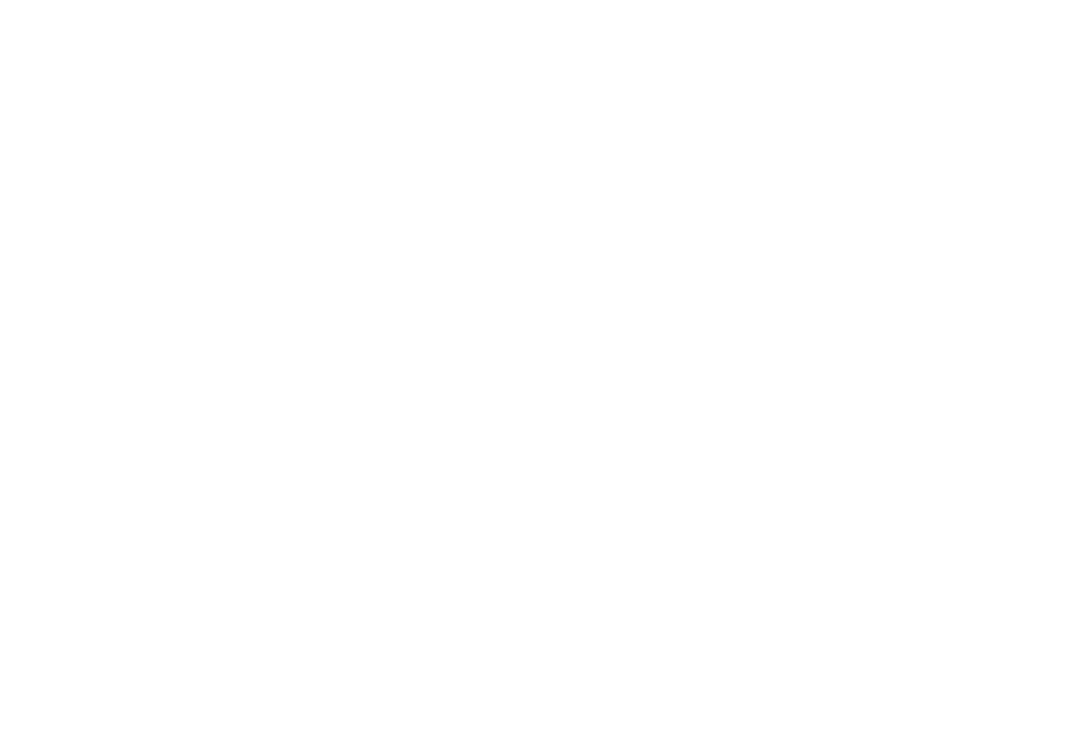
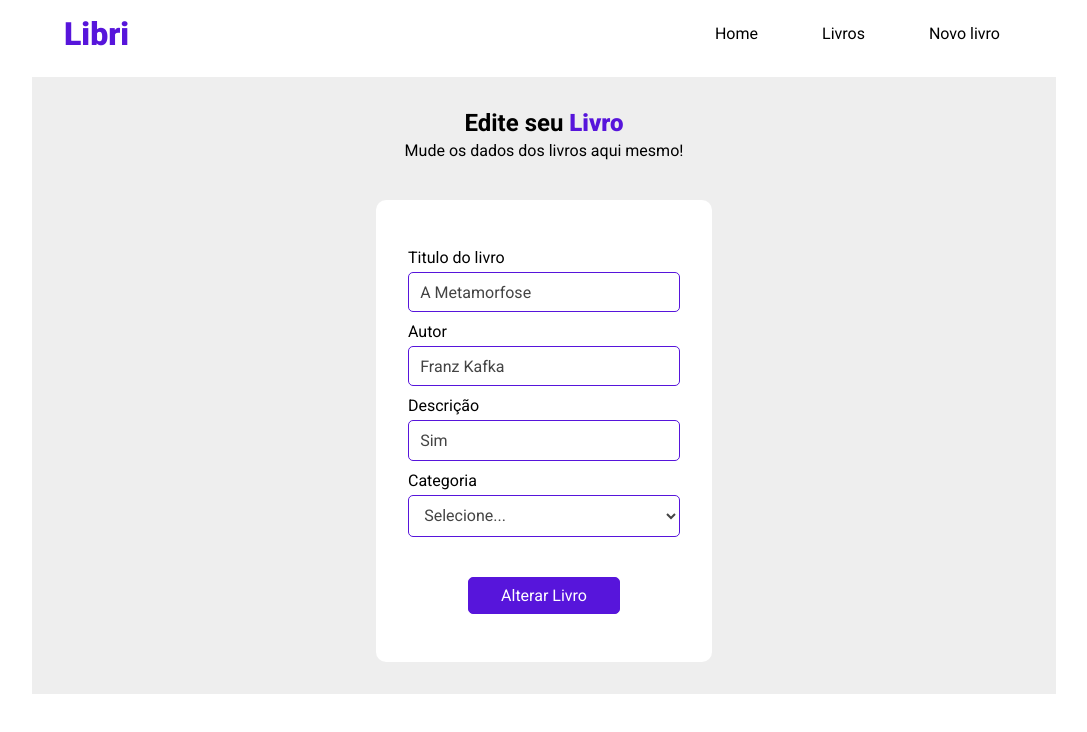
Before and after one commit to Arthur-Ruas/App-web-api, a React (Create React App) app in the folder projeto-react-api-1/: page /editarLivro/c7f7 in a window 1280 px wide. Before the commit this address had no page. Shown: the top 732 px of the page, without its empty margins (96-1183 px from the left). Built offline with nearby package versions, Linux system fonts and the light colour scheme; data requests are answered from the project's data file.

Commit message:
Arthur: Inicio método UPDATE

```diff
--- a/projeto-react-api-1/src/App.js
+++ b/projeto-react-api-1/src/App.js
@@ -5,6 +5,7 @@
 import Home from './pages/Home/Home';
 import Livros from './pages/Livros/Livros';
 import CadastroLivro from './pages/CadastroLivro/CadastroLivro';
+import EditarLivro from './pages/EditarLivro/EditarLivro';
 import Navbar from './components/Navbar/Navbar';
 import Container from './components/Container/Container';
 
@@ -18,6 +19,7 @@
               <Route index element={<Home/>}/>
               <Route path='/livros' element={<Livros/>}/>
               <Route path='/cadastrolivro' element={<CadastroLivro/>}/>
+              <Route path='/editarLivro/:id' element={<EditarLivro/>}/>
             </Route>
           </Routes>
         </Container>
--- a/projeto-react-api-1/src/components/CardBook/CardBook.jsx
+++ b/projeto-react-api-1/src/components/CardBook/CardBook.jsx
@@ -1,4 +1,5 @@
 import React from 'react';
+import { Link } from 'react-router-dom';
 import './cardBook.css';
 
 function CardBook({ id, key, livro, autor, categoria, handlerRemove }) {
@@ -17,6 +18,7 @@
           {categoria}
         </p>
         <div className='card-book_actions'>
+          <Link to={`/editarLivro/${id}`}>Editar</Link>
           <button onClick={remove}>Excluir</button>
         </div>
     </div>
--- a/projeto-react-api-1/src/components/CardBook/cardBook.css
+++ b/projeto-react-api-1/src/components/CardBook/cardBook.css
@@ -63,9 +63,14 @@
     cursor: pointer;
 }
 
-.card-book_actions > a:hover,
 .card-book_actions > button:hover{
     background-color: #FF4733;
     color: #FFF;
     border: 1px solid #FF4733;
 }
+
+.card-book_actions > a:hover{
+    background-color: #155724;
+    color: #FFF;
+    border: 1px solid #155724;
+}
--- a/projeto-react-api-1/src/db.json
+++ b/projeto-react-api-1/src/db.json
@@ -1,13 +1,13 @@
 {
   "books": [
     {
-      "id": "4112",
+      "id": "c7f7",
       "nome_livro": "A Metamorfose",
       "nome_autor": "Franz Kafka",
-      "descricao": "Único livro que eu li",
+      "descricao": "Sim",
       "category": {
-        "id": "2",
-        "category": "Back-end"
+        "id": "1",
+        "category": "Ficção científica"
       }
     }
   ],
--- a/projeto-react-api-1/src/pages/CadastroLivro/CadastroLivro.jsx
+++ b/projeto-react-api-1/src/pages/CadastroLivro/CadastroLivro.jsx
@@ -40,7 +40,6 @@
       category: event.target.options[event.target.selectedIndex].text
     }});
   }
-  console.log(book)
 
   function createBook(book){
     fetch('http://localhost:5000/books',
--- /dev/null
+++ b/projeto-react-api-1/src/pages/EditarLivro/EditarLivro.jsx
@@ -0,0 +1,103 @@
+import React, { useEffect, useState } from 'react';
+import './editarLivro.css';
+import { useParams } from 'react-router-dom';
+
+import Input from '../../components/Form/Input/Input';
+import Select from '../../components/Form/Select/Select';
+
+function EditarLivro() {
+
+    const {id} = useParams();
+    const [book, setBook] = useState({});
+    const [categories, setCategories] = useState([]);
+
+  useEffect(() =>{
+    fetch(
+      'http://localhost:5000/categories',
+      {
+        method: 'GET',
+        headers:{
+          'Content-Type':'application/json'
+        }
+      }
+    ).then(
+      (response) => response.json()
+    ).then(
+      (data) => setCategories(data)
+    ).catch(
+      (error) => console.log(error)
+    )
+  }, []);
+
+    useEffect(() =>{
+        fetch(
+          `http://localhost:5000/books/${id}`,
+          {
+            method: 'GET',
+            headers:{
+              'Content-Type':'application/json'
+            }
+          }
+        ).then(
+          (response) => response.json()
+        ).then(
+          (data) => setBook(data)
+        ).catch(
+          (error) => console.log(error)
+        )
+      }, []);
+
+    function handlerChangeBook(event){
+    setBook({...book, [event.target.name] : event.target.value});
+    }
+
+    function handlerChangeCategory(event){
+    setBook({...book, category: {
+        id: event.target.value,
+        category: event.target.options[event.target.selectedIndex].text
+    }});
+    }
+
+    function createBook(book){
+    fetch('http://localhost:5000/books',
+        {
+        method: 'POST',
+        headers:{
+            'Content-Type':'application/json'
+        },
+        body: JSON.stringify(book)
+        }
+    ).then(
+        (response)=>response.json()
+
+    ).then(
+        (data)=>{
+        console.log(data);
+        }
+    ).catch(
+        (error)=>{
+        console.log(error)
+        }
+    )
+    }
+
+  return (
+    <div className='editar-livro'>
+        <div className='editar-livro__header'>
+            <h1 className='editar-livro__title'>Edite seu <span>Livro</span></h1>
+            <p>Mude os dados dos livros aqui mesmo!</p>
+        </div>
+        <form className='editar-livro__form' onSubmit={createBook}>
+            <div>
+                <Input type='text' name='nome_livro' id='nome_livro'  text='Titulo do livro' value={book.nome_livro} handlerOnChange={handlerChangeBook}/>
+                <Input type='text' name='nome_autor' id='nome_autor' text='Autor' value={book.nome_autor} handlerOnChange={handlerChangeBook}/>
+                <Input type='text' name='descricao' id='descricao' text='Descrição' value={book.descricao} handlerOnChange={handlerChangeBook}/>
+                <Select name='categoria_id' text='Categoria' options={categories} handlerOnChange={handlerChangeCategory}/>
+            </div>
+            <button className='editar-livro__button-submit' type='submit' value='Criar'>Alterar Livro</button>
+        </form>
+    </div>
+  )
+}
+
+export default EditarLivro;
--- /dev/null
+++ b/projeto-react-api-1/src/pages/EditarLivro/editarLivro.css
@@ -0,0 +1,60 @@
+.editar-livro{
+    background-color: #eee;
+    width: 100%;
+    display: flex;
+    align-items: center;
+    justify-content: center;
+    flex-direction: column;
+    gap: 40px;
+    padding: 2rem;
+    margin: 10px 0;
+}
+
+.editar-livro__header{
+    display: flex;
+    flex-direction: column;
+    text-align: center;
+    gap: 4px;
+}
+
+.editar-livro__title{
+    font-size: 1.5rem;
+}
+
+.editar-livro__title > span{
+    color: #5715db;
+    font-weight: 1000;
+}
+
+.editar-livro__image{
+    width: 350px;
+}
+
+.editar-livro__form{
+    background-color: #fff;
+    width: 35%;
+    display: flex;
+    align-items: center;
+    flex-direction: column;
+    gap: 20px;
+    padding: 3rem 2rem;
+    border-radius: 10px;
+}
+
+.editar-livro__form > div{
+    width: 100%;
+    display: flex;
+    flex-direction: column;
+    gap: 10px;
+}
+
+.editar-livro__button-submit{
+    background-color: #5715db;
+    color: #fff;
+    width: fit-content;
+    padding: .5rem 2rem;
+    border-radius: 5px;
+    font-size: 1rem;
+    border: 1px solid #5715db;
+    cursor: pointer;
+}
```
Lines whose indentation alone changed are shown as unchanged.
